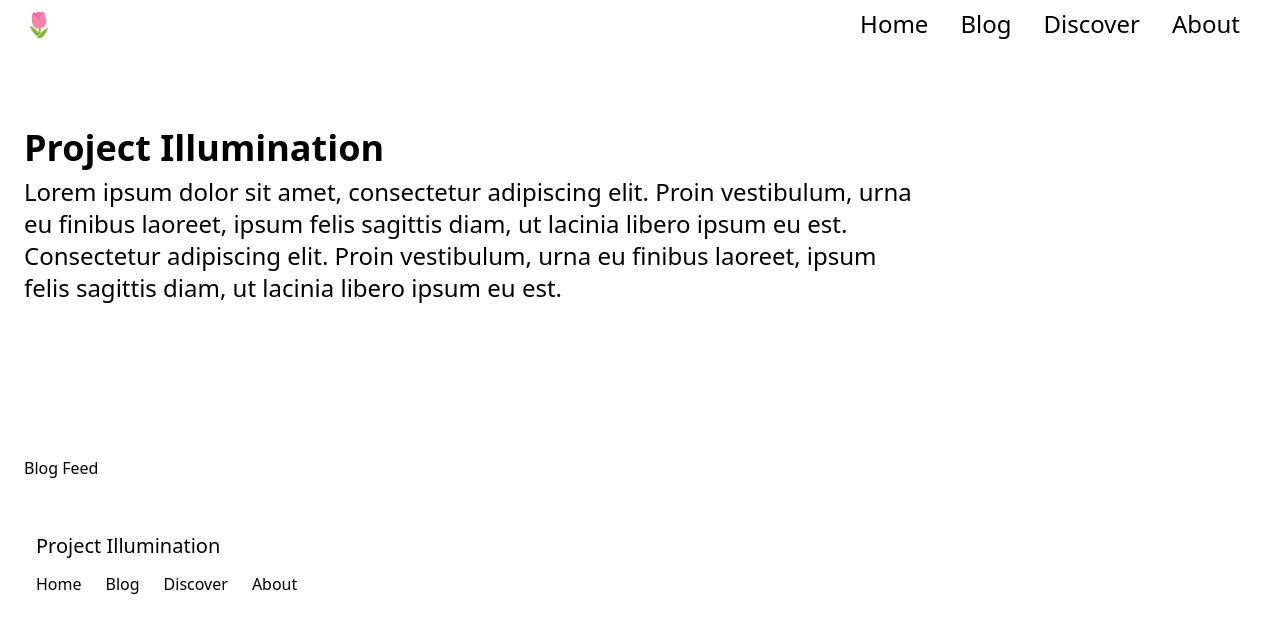
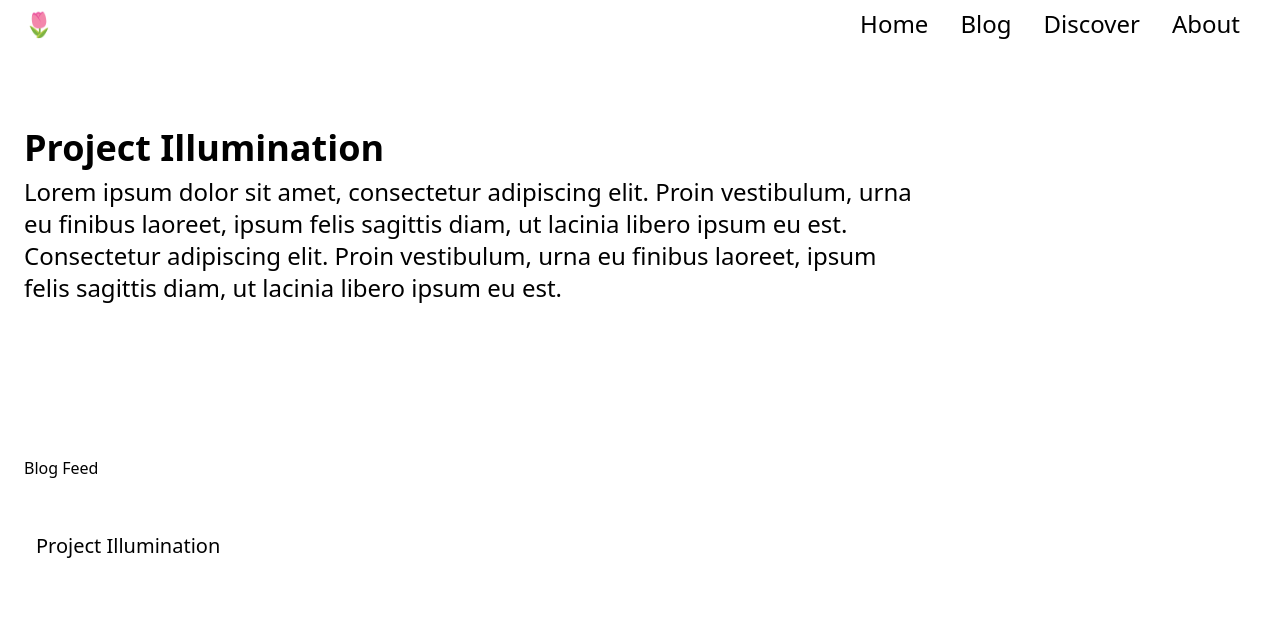
Before and after one commit to toxicmuffin/project-illumination, a Gatsby site: page / in a window 1280 px wide. Built offline with nearby package versions, Linux system fonts and the light colour scheme; Gatsby itself is replaced by a stand-in of ours.

Commit message:
something tells me this is not how you import json data

```diff
--- /dev/null
+++ b/content/configs/general-properties.json
@@ -0,0 +1,23 @@
+{
+    "footerContent": {
+        "footerHeader": "Project Illumination",
+        "footerItems": [
+            {
+                "text": "Home",
+                "link": "/"
+            },
+            {
+                "text": "Blog",
+                "link": "/blog"
+            },
+            {
+                "text": "Discover",
+                "link": "/discover"
+            },
+            {
+                "text": "About",
+                "link": "/about"
+            }
+        ]
+    }
+}
--- a/src/components/Globals/Footer.js
+++ b/src/components/Globals/Footer.js
@@ -1,41 +1,32 @@
 import React from 'react'
-import Link from 'gatsby-link'
+import testdata from '../../../content/configs/general-properties.json'
 
 //data
-const FooterHeading = 'Project Illumination'
-const FooterItems = [
-    {
-        text: 'Home',
-        link: '/',
-    },
-    {
-        text: 'Blog',
-        link: '/blog',
-    },
-    {
-        text: 'Discover',
-        link: '/discover',
-    },
-    {
-        text: 'About',
-        link: '/about'
-    }
-]
+// const FooterHeading = 'Project Illumination'
+// const FooterItems = [
+//     {
+//         text: 'Home',
+//         link: '/',
+//     },
+//     {
+//         text: 'Blog',
+//         link: '/blog',
+//     },
+//     {
+//         text: 'Discover',
+//         link: '/discover',
+//     },
+//     {
+//         text: 'About',
+//         link: '/about'
+//     }
+// ]
 
 const TheFooter = () => {
     return (
         <footer>
             <div>
-                <h2 className='text-xl p-3'>{FooterHeading}</h2>
-                <ul className="inline-flex">
-                    {FooterItems.map(FooterItem => (
-                        <li key={FooterItem.text}>
-                            <Link to={FooterItem.link} className="p-3 hover:underline">
-                                {FooterItem.text}
-                            </Link>
-                        </li>
-                    ))}
-                </ul>
+                <h2 className='text-xl p-3'>{testdata['footerContent']['footerHeader']}</h2>
             </div>
         </footer>
     )
--- a/src/pages/index.js
+++ b/src/pages/index.js
@@ -2,6 +2,7 @@
 import GlobalLayout from "../components/layouts/GlobalLayout/GlobalLayout"
 import Featured from "../components/Featured/Featured"
 import Feed from "../components/Featured/Feed"
+
 // data
 
 const IndexPage = () => {
```
